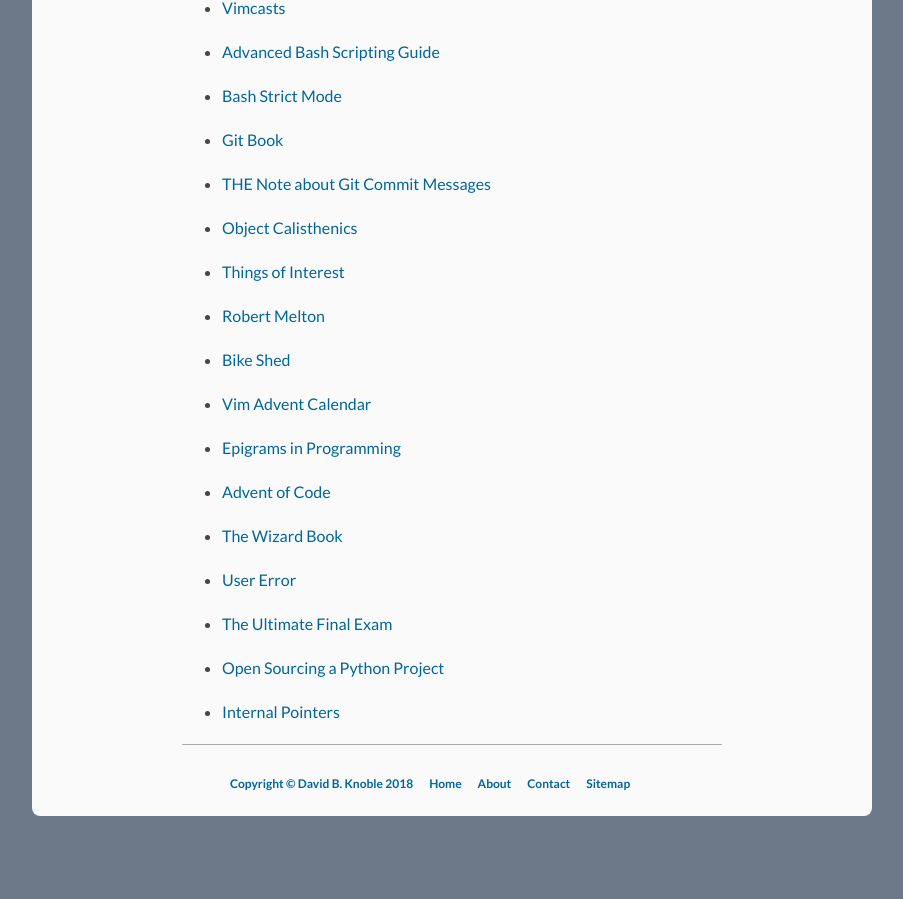
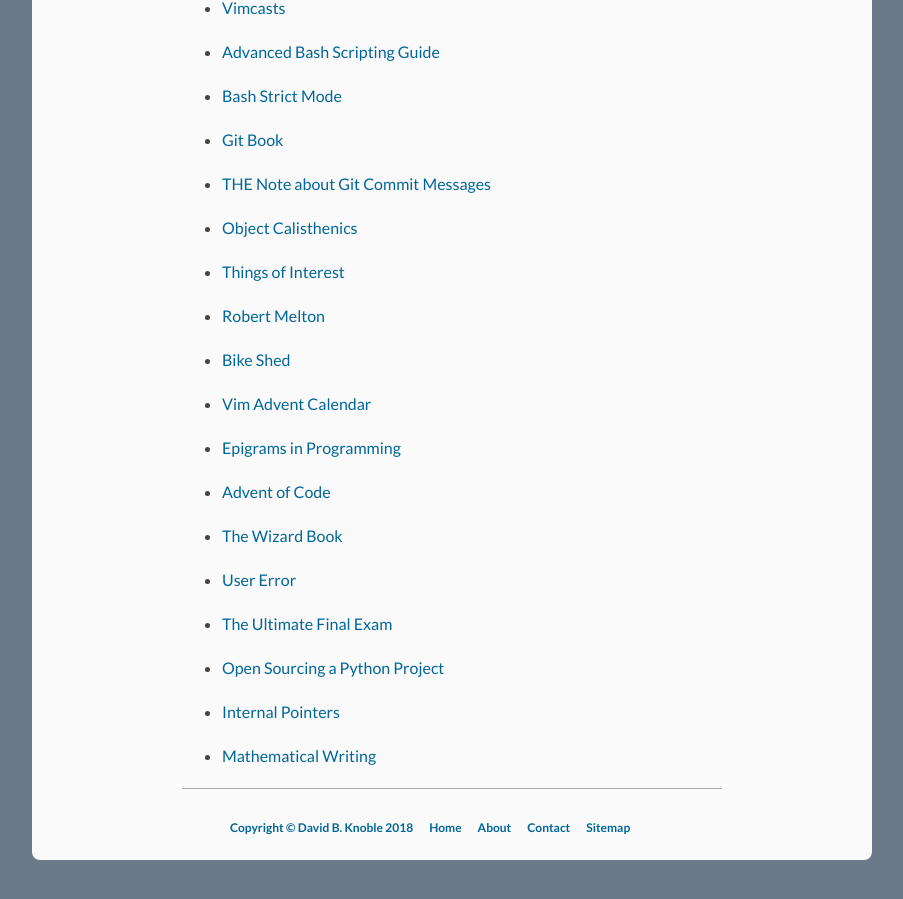
Before and after one commit to benknoble/benknoble.github.io, a Jekyll site: the page built from pages/readinglist.md, in a window 1280 px wide and 900 px high, scrolled down 1898 px. Shown: the whole window, without its empty margins (188-1091 px from the left). Built offline with Jekyll 4.4.1, drawn with Linux system fonts in a browser that asks for light colours; before the commit the page ends 2754 px from its top, so only the background shows below that.

Commit message:
Update reading list

```diff
--- a/_data/reading_list.yml
+++ b/_data/reading_list.yml
@@ -96,3 +96,5 @@
   url: https://jeffknupp.com/blog/2013/08/16/open-sourcing-a-python-project-the-right-way/
 - title: Internal Pointers
   url: https://www.internalpointers.com/
+- title: Mathematical Writing
+  url: http://www.econ.uiuc.edu/~econ536/Papers/mathwriting.pdf
```
